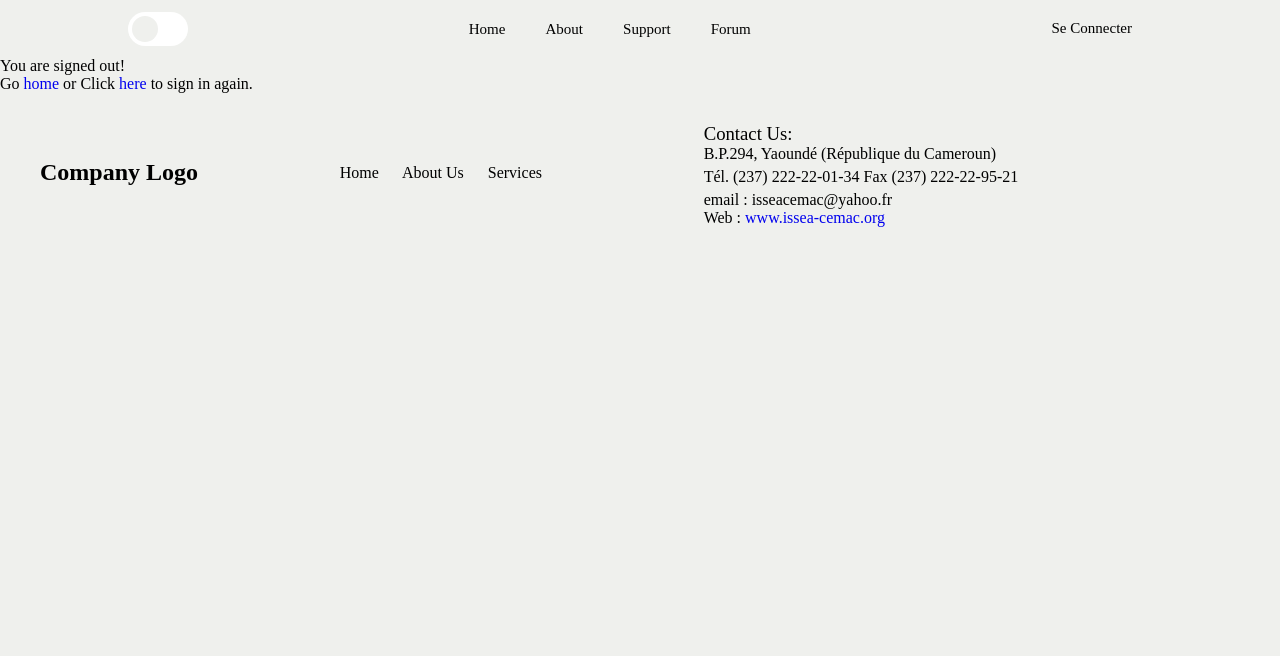
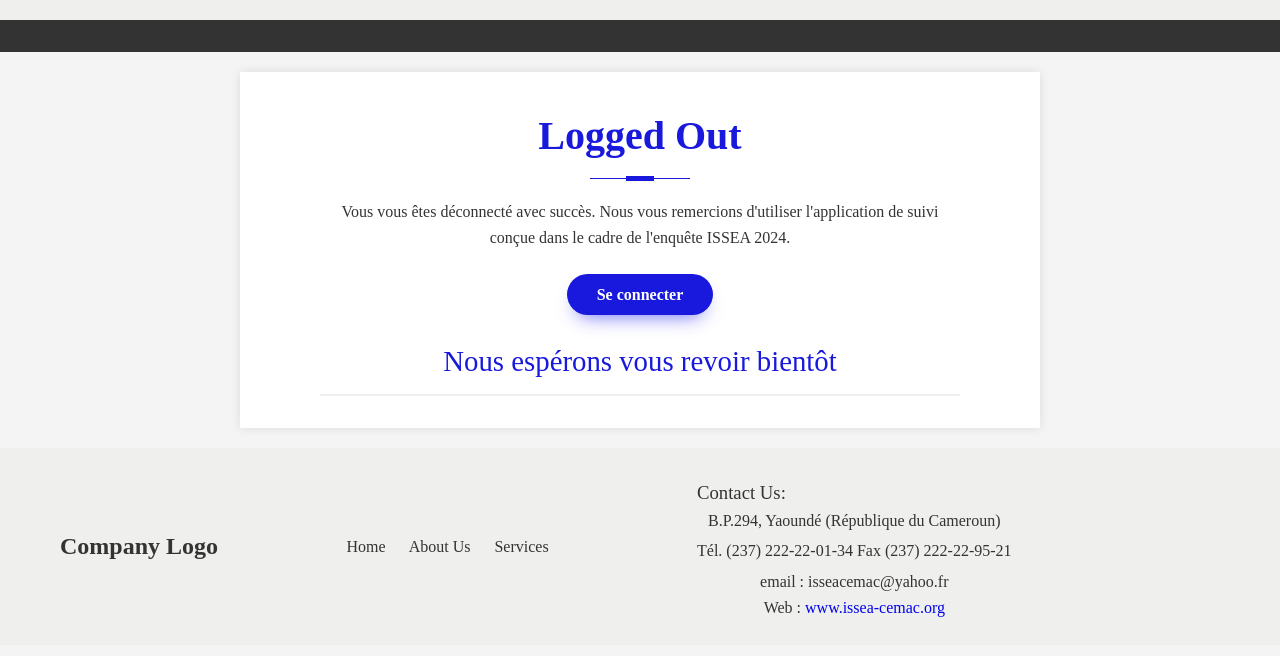
Before and after one commit to Ashkaji/ISSEASuiviEnquete, a Django app: page /accounts/logout/ in a window 1280 px wide. Shown: the top 656 px of the page. Run offline with Django 5.2, Linux system fonts and the light colour scheme.

Commit message:
All is good. Login, logout, help-for-login pages redesigned. First part of the interviewer page working.

```diff
--- a/src/static/css/logout-style.css
+++ b/src/static/css/logout-style.css
@@ -0,0 +1,117 @@
+:root{
+	--dark-mode-bg-color: #010119;
+    --dark-mode-div-bg: #030326;
+    --blue-color: #1919DD;
+    --slight-grey-color: #EFF0ED;
+}
+
+*{
+	margin: 0;
+	padding: 0;
+    text-decoration: none;
+	font-weight: 300;
+	box-sizing: border-box;
+    font-family: "Product Sans", "Jost*", "Product-Sans", "Poppins", "Glacial indifference", "Century Gothic";
+}
+
+body {
+    margin: 0;
+	box-sizing: border-box;
+    padding: 0;
+	background: #f4f4f4;
+	color: #333;
+	line-height: 1.6;
+}
+
+
+	header {
+		background: #333;
+		color: white;
+		padding: 1rem 0;
+		text-align: center;
+	}
+
+        main {
+            padding: 2rem 5rem;
+            max-width: 800px;
+            margin: 20px auto;
+            background: white;
+			text-align: center;
+			box-sizing: border-box;
+            box-shadow: 0 0 10px rgba(0,0,0,0.1);
+   }
+
+
+        h1, h2 {
+            color: #228B22;
+			color: var(--blue-color);
+			font-weight: 400;
+        }
+
+        h1 {
+            margin-bottom: 2rem;
+            font-size: 2.5em;
+			text-align: center;
+			font-weight: bold;
+			position: relative;
+			padding: 0;
+			margin: 0;
+        }
+
+		h1:before {
+		  width: 28px;
+		  height: 5px;
+		  display: block;
+		  content: "";
+		  position: absolute;
+		  bottom: -2px;
+		  left: 50%;
+		  margin-left: -14px;
+		  background-color: var(--blue-color);
+		}
+		h1:after {
+		  width: 100px;
+		  height: 1px;
+		  display: block;
+		  content: "";
+		  position: relative;
+		  margin-top: 10px;
+		  left: 50%;
+		  margin-left: -50px;
+		  margin-bottom: 20px;
+		  background-color: var(--blue-color);
+		}
+
+        h2 {
+            border-bottom: 2px solid #eee;
+            padding-bottom: 10px;
+            margin-top: 30px;
+            font-size: 1.8em;
+        }
+
+        p {
+            margin-bottom: 2rem;
+			text-align: center;
+			line-height: 1.6rem;
+        }
+
+        a.connect {
+			background: var(--blue-color);
+			border-radius: 999px;
+			box-shadow: #5E5DF0 0 10px 20px -10px;
+			box-sizing: border-box;
+			color: white;
+			text-decoration: none;
+			cursor: pointer;
+			font-size: 16px;
+			font-weight: 700;
+			line-height: 24px;
+			opacity: 1;
+			outline: 0 solid transparent;
+			padding: 12px 30px;
+			user-select: none;
+			-webkit-user-select: none;
+			touch-action: manipulation;
+			width: fit-content;
+			border: 0;
+		}
--- a/src/survey_solutions_api_client/api/questionnaires/get_api_v1_questionnaires.py
+++ b/src/survey_solutions_api_client/api/questionnaires/get_api_v1_questionnaires.py
@@ -35,7 +35,7 @@ def _parse_response(
     *, client: Union[AuthenticatedClient, Client], response: httpx.Response
 ) -> Optional[Union[Any, QuestionnaireApiView]]:
     if response.status_code == HTTPStatus.OK:
-        response_200 = QuestionnaireApiView.from_dict(response.text)
+        response_200 = QuestionnaireApiView.from_dict(response.json())
 
         return response_200
     if response.status_code == HTTPStatus.UNAUTHORIZED:
--- a/src/survey_solutions_api_client/api/questionnaires/get_api_v1_questionnaires_id_version_interviews.py
+++ b/src/survey_solutions_api_client/api/questionnaires/get_api_v1_questionnaires_id_version_interviews.py
@@ -37,7 +37,7 @@ def _parse_response(
     *, client: Union[AuthenticatedClient, Client], response: httpx.Response
 ) -> Optional[Union[Any, InterviewApiView]]:
     if response.status_code == HTTPStatus.OK:
-        response_200 = InterviewApiView.from_dict(response.text)
+        response_200 = InterviewApiView.from_dict(response.json())
 
         return response_200
     if response.status_code == HTTPStatus.UNAUTHORIZED:
--- a/src/survey_solutions_api_client/api/users/post_api_v1_users.py
+++ b/src/survey_solutions_api_client/api/users/post_api_v1_users.py
@@ -34,7 +34,7 @@ def _parse_response(
     *, client: Union[AuthenticatedClient, Client], response: httpx.Response
 ) -> Optional[Union[Any, ValidationProblemDetails]]:
     if response.status_code == HTTPStatus.BAD_REQUEST:
-        response_400 = ValidationProblemDetails.from_dict(response.text)
+        response_400 = ValidationProblemDetails.from_dict(response.json())
 
         return response_400
     if response.status_code == HTTPStatus.OK:
--- a/src/templates/accounts/logout.html
+++ b/src/templates/accounts/logout.html
@@ -8,7 +8,12 @@
 <link rel="stylesheet" href="{% static 'css/logout-style.css' %}">
 {% endblock additional-style %}
 
+{% block nav %}
+{% endblock %}
+
 {% block content %}
-  <p>You are signed out!</p>
-  <p>Go <a href="{% url 'home' %}">home</a> or Click <a href="{% url 'login' %}">here</a> to sign in again.</p>
+    <h1>Logged Out</h1>
+    <p> Vous vous êtes déconnecté avec succès. Nous vous remercions d'utiliser l'application de suivi conçue dans le cadre de l'enquête ISSEA 2024.</p>
+    <a href="{% url 'login' %}" class = "connect">Se connecter</a>
+    <h2>Nous espérons vous revoir bientôt</h2>
 {% endblock content %}
--- a/src/templates/base.html
+++ b/src/templates/base.html
@@ -10,7 +10,9 @@
 <body>
 
     <nav class="tag-color-changing">
-        {% include 'includes/navigation.html' %}
+        {% block nav %}
+            {% include 'includes/navigation.html' %}
+        {% endblock %}
     </nav>
 
     <header>
```
Also changed, not shown: src/dashboard/plots_metrics_generators.py (+45 -18 lines), src/static/css/dashboard/dash-style.css (+15 -2 lines), src/static/css/dashboard/supervisor.css (+44 -0 lines), src/static/css/help-for-login.css (added, +145 -0 lines), src/static/css/login-style.css (+20 -8 lines), src/static/js/dashboard/supervisor.js (added, +51 -0 lines), src/templates/accounts/help-for-login.html (+59 -25 lines), src/templates/dashboard/base-dash.html (+4 -6 lines), src/templates/dashboard/supervisors-dash.html (+21 -0 lines), src/db.sqlite3, src/static/js/dashboard/dashboard.js (added).
